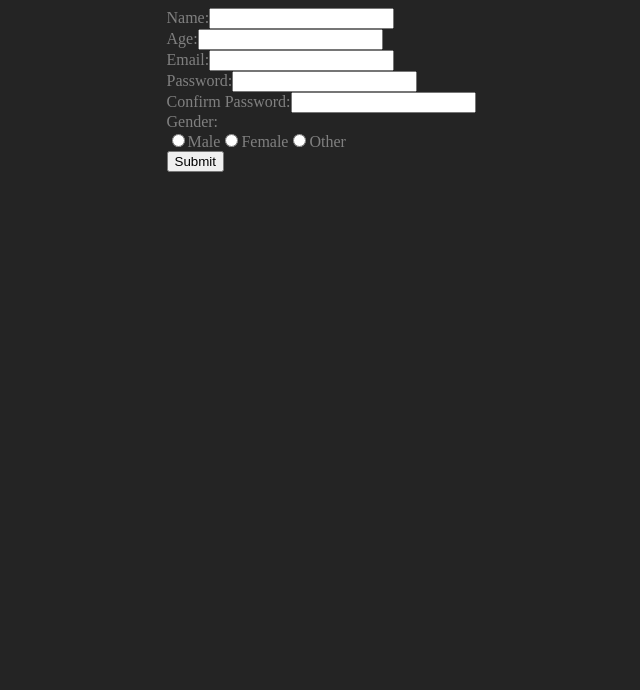
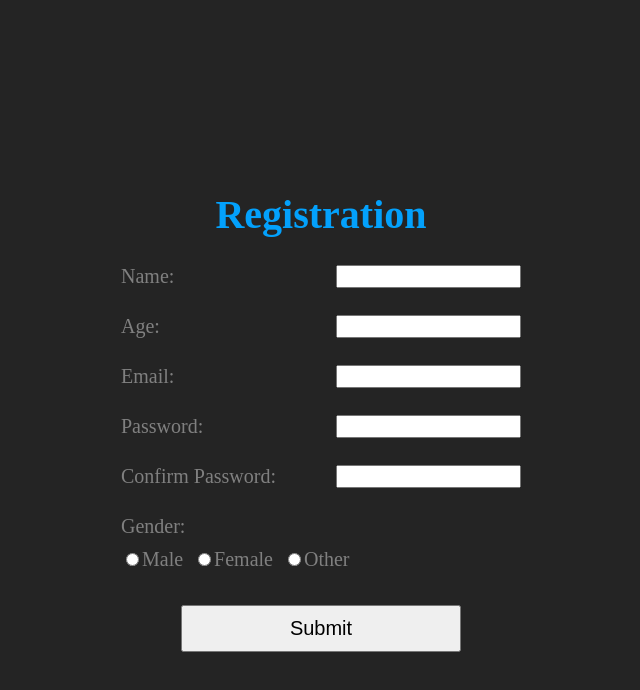
Before and after one commit to evgueniazet/react-forms, a React (Vite) app: page /react-hook-form in a window 1280 px wide. Shown: the top 690 px of the page, without its empty margins (319-959 px from the left). Built offline with nearby package versions, Linux system fonts and the light colour scheme.

Commit message:
fix: change styles in form

```diff
--- /dev/null
+++ b/src/components/HookForm/HookForm.module.scss
@@ -0,0 +1,49 @@
+@import '../../styles/variables.scss';
+
+.wrapper {
+    display: flex;
+    flex-direction: column;
+    align-items: center;
+    justify-content: center;
+    height: 100%;
+    font-size: 20px;
+}
+
+.title {
+    color: $secondary;
+}
+
+.form {
+    display: flex;
+    flex-direction: column;
+    width: 400px;
+}
+
+.formItem {
+    display: flex;
+    justify-content: space-between;
+}
+
+.formItemWrapper {
+    height: 50px;
+}
+
+.genderList {
+    margin-top: 10px;
+}
+
+.genderItem {
+    &:not(:first-child) {
+        margin-left: 10px;
+    }
+}
+
+.error {
+    color: $red;
+}
+
+.button {
+    margin: 40px 60px 0 60px;
+    padding: 10px;
+    font-size: 20px;
+}
--- a/src/components/HookForm/HookForm.tsx
+++ b/src/components/HookForm/HookForm.tsx
@@ -1,11 +1,11 @@
 import React from 'react';
 import { useForm, SubmitHandler } from 'react-hook-form';
 import { useNavigate } from 'react-router-dom';
-import * as yup from 'yup';
 import { IFormValues } from '../../interfaces/IFormValues';
 import { useDispatch } from 'react-redux';
 import { setFormData } from '../../store/reducers';
 import { schema } from './schema';
+import styles from './HookForm.module.scss';
 
 const HookForm: React.FC = () => {
   const dispatch = useDispatch();
@@ -38,7 +38,6 @@ const HookForm: React.FC = () => {
 
   const onSubmit: SubmitHandler<IFormValues> = async (data) => {
     try {
-      // Вместо того, чтобы использовать результирующий объект, мы используем данные из хука useForm
       await schema.validate(data, { abortEarly: false });
       dispatch(setFormData(data));
       navigate('/');
@@ -51,59 +50,96 @@ const HookForm: React.FC = () => {
   };
 
   return (
-    <form onSubmit={handleSubmit(onSubmit)}>
-      <div>
+    <div className={styles.wrapper}>
+      <h1 className={styles.title}>Registration</h1>
+      <form onSubmit={handleSubmit(onSubmit)} className={styles.form}>
+        <div className={styles.formItemWrapper}>
+          <div className={styles.formItem}>
+            {' '}
             <label htmlFor="name">Name:</label>
             <input type="text" {...register('name')} />
-        {errors.name && <span>{errors.name as React.ReactNode}</span>}
           </div>
-
-      <div>
-        <label htmlFor="age">Age:</label>
-        <input type="number" {...register('age')} />
-        {errors.age && <span>{errors.age as React.ReactNode}</span>}
-      </div>
-
-      <div>
-        <label htmlFor="email">Email:</label>
-        <input type="text" {...register('email')} />
-        {errors.email && <span>{errors.email as React.ReactNode}</span>}
-      </div>
-
-      <div>
-        <label htmlFor="password">Password:</label>
-        <input type="text" {...register('password')} />
-        {errors.password && <span>{errors.password as React.ReactNode}</span>}
-      </div>
-
-      <div>
-        <label htmlFor="passwordConfirm">Confirm Password:</label>
-        <input type="text" {...register('passwordConfirm')} />
-        {errors.passwordConfirm && (
-          <span>{errors.passwordConfirm as React.ReactNode}</span>
+          {errors.name && (
+            <span className={styles.error}>
+              {errors.name as React.ReactNode}
+            </span>
           )}
         </div>
 
-      <div>
+        <div className={styles.formItemWrapper}>
+          <div className={styles.formItem}>
+            {' '}
+            <label htmlFor="age">Age:</label>
+            <input type="number" {...register('age')} />
+          </div>
+          {errors.age && (
+            <span className={styles.error}>
+              {errors.age as React.ReactNode}
+            </span>
+          )}
+        </div>
+
+        <div className={styles.formItemWrapper}>
+          <div className={styles.formItem}>
+            <label htmlFor="email">Email:</label>
+            <input type="text" {...register('email')} />
+          </div>
+          {errors.email && (
+            <span className={styles.error}>
+              {errors.email as React.ReactNode}
+            </span>
+          )}
+        </div>
+
+        <div className={styles.formItemWrapper}>
+          <div className={styles.formItem}>
+            <label htmlFor="password">Password:</label>
+            <input type="text" {...register('password')} />
+          </div>
+          {errors.password && (
+            <span className={styles.error}>
+              {errors.password as React.ReactNode}
+            </span>
+          )}
+        </div>
+
+        <div className={styles.formItemWrapper}>
+          <div className={styles.formItem}>
+            <label htmlFor="passwordConfirm">Confirm Password:</label>
+            <input type="text" {...register('passwordConfirm')} />
+          </div>
+          {errors.passwordConfirm && (
+            <span className={styles.error}>
+              {errors.passwordConfirm as React.ReactNode}
+            </span>
+          )}
+        </div>
+
+        <div className={styles.formItemWrapper}>
           <label>Gender:</label>
-        <div>
-          <label>
+          <div className={styles.genderList}>
+            <label className={styles.genderItem}>
               <input type="radio" {...register('gender')} value="male" />
               Male
             </label>
-          <label>
+            <label className={styles.genderItem}>
               <input type="radio" {...register('gender')} value="female" />
               Female
             </label>
-          <label>
+            <label className={styles.genderItem}>
               <input type="radio" {...register('gender')} value="other" />
               Other
             </label>
           </div>
-        {errors.gender && <span>{errors.gender as React.ReactNode}</span>}
+          {errors.gender && (
+            <span className={styles.error}>
+              {errors.gender as React.ReactNode}
+            </span>
+          )}
         </div>
 
         <button
+          className={styles.button}
           type="submit"
           disabled={
             !!errors.name ||
@@ -117,6 +153,7 @@ const HookForm: React.FC = () => {
           Submit
         </button>
       </form>
+    </div>
   );
 };
 
--- a/src/styles/variables.scss
+++ b/src/styles/variables.scss
@@ -1,3 +1,4 @@
 $bg: #242424;
 $primary: #808080;
 $secondary: #03a1fc;
+$red: #8b0808;
```
Lines whose indentation alone changed are shown as unchanged.
